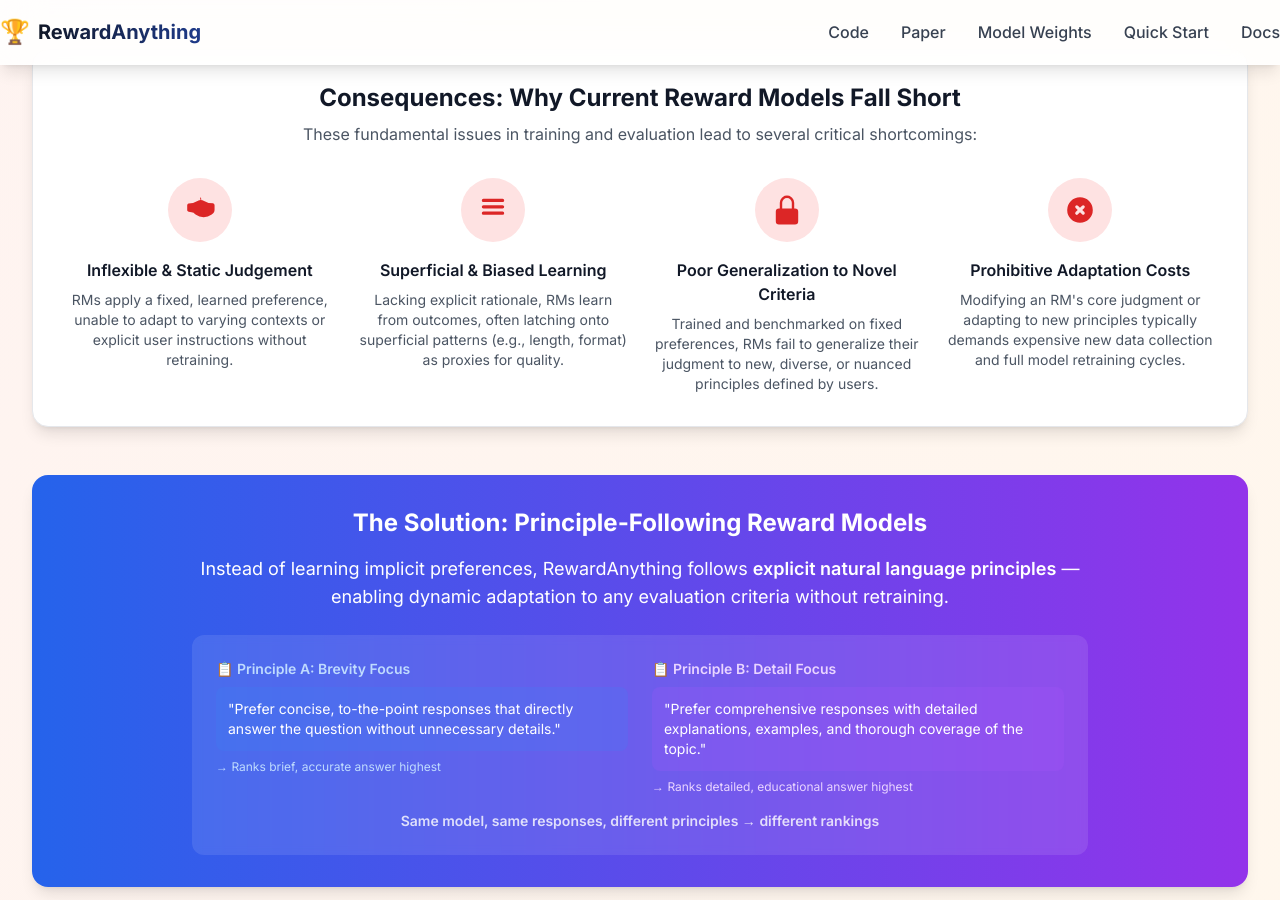
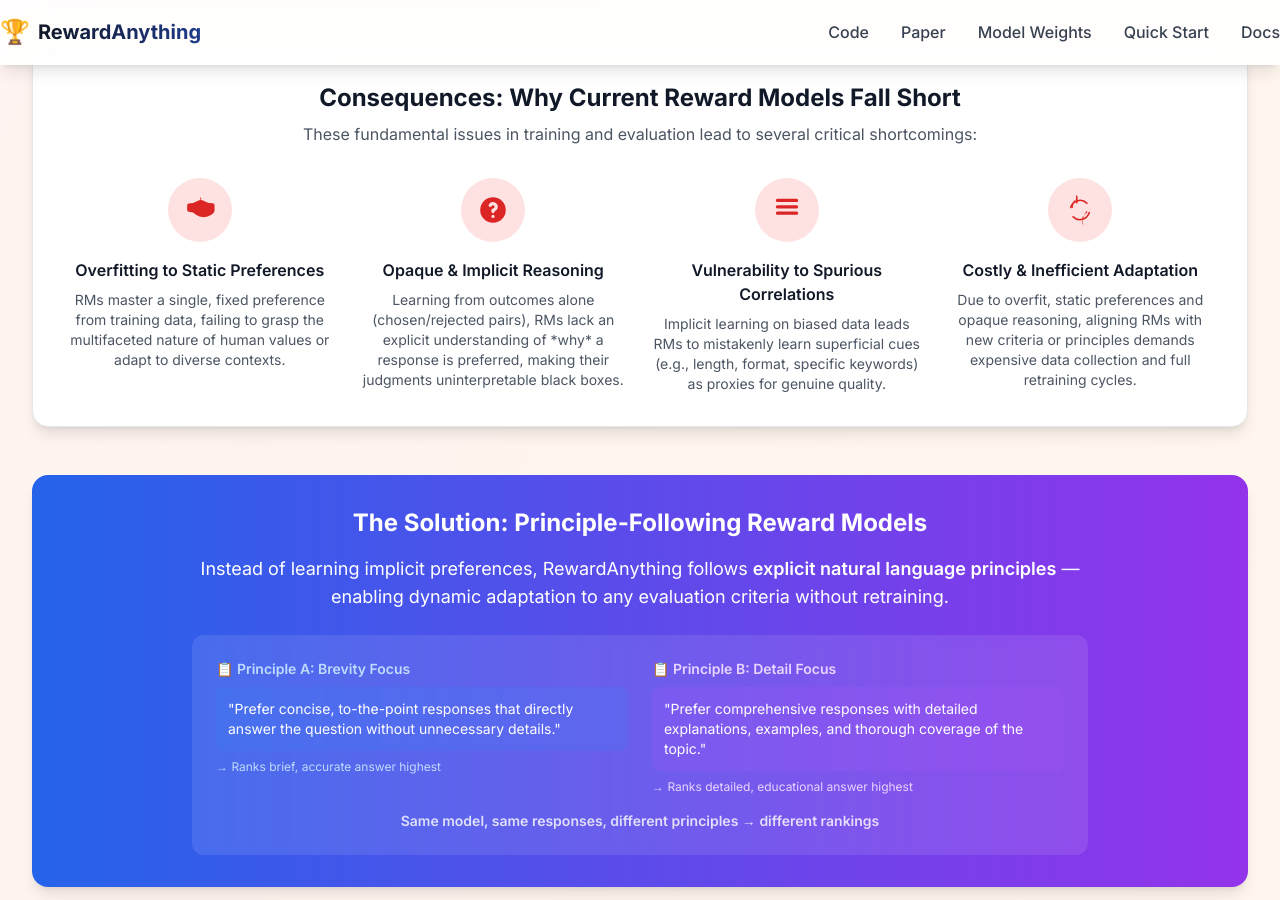
Before and after one commit to zhuohaoyu/RewardAnything, a Jekyll site: the page built from pages/index.html, in a window 1280 px wide and 900 px high, scrolled down 2491 px. Built offline with Jekyll 4.4.1, drawn with Linux system fonts in a browser that asks for light colours; nearby versions of some CDN libraries.

Commit message:
update consequences

```diff
--- a/pages/index.html
+++ b/pages/index.html
@@ -251,46 +251,46 @@
             <div class="grid md:grid-cols-2 lg:grid-cols-4 gap-6">
                 <div class="text-center">
                     <div class="bg-red-100 w-16 h-16 rounded-full flex items-center justify-center mx-auto mb-4">
-                        <!-- Icon for Inflexible & Static Judgement (e.g., a shield or fixed block) -->
+                        <!-- Icon for Overfitting to Static Preferences -->
                         <svg class="w-8 h-8 text-red-600" fill="currentColor" viewBox="0 0 20 20">
                             <path d="M10 2.25A.75.75 0 0110.75 3v.685c.304.06.601.142.89.246l.22.079a12.506 12.506 0 006.283 1.848 1.25 1.25 0 01.958 1.239V10c0 .604-.205 1.168-.57 1.644-.26.335-.556.636-.88.898l-.32.26a11.014 11.014 0 01-5.062 1.73 11.014 11.014 0 01-5.062-1.73l-.32-.26c-.324-.262-.62-.563-.88-.898C2.205 11.168 2 10.604 2 10V7.077c0-.537.348-1.012.857-1.183a12.503 12.503 0 006.283-1.848l.22-.08c.289-.103.586-.185.89-.245V3A.75.75 0 0110 2.25z" />
                         </svg>
                     </div>
-                    <h4 class="font-semibold text-gray-900 mb-2">Inflexible & Static Judgement</h4>
-                    <p class="text-sm text-gray-600">RMs apply a fixed, learned preference, unable to adapt to varying contexts or explicit user instructions without retraining.</p>
+                    <h4 class="font-semibold text-gray-900 mb-2">Overfitting to Static Preferences</h4>
+                    <p class="text-sm text-gray-600">RMs master a single, fixed preference from training data, failing to grasp the multifaceted nature of human values or adapt to diverse contexts.</p>
                 </div>
 
                 <div class="text-center">
                     <div class="bg-red-100 w-16 h-16 rounded-full flex items-center justify-center mx-auto mb-4">
-                        <!-- Icon for Superficial & Biased Learning (e.g., list/format icon, or eye looking at surface) -->
+                        <!-- Icon for Opaque & Implicit Reasoning -->
+                        <svg class="w-8 h-8 text-red-600" fill="currentColor" viewBox="0 0 20 20">
+                            <path fill-rule="evenodd" d="M18 10a8 8 0 11-16 0 8 8 0 0116 0zm-8-3a1 1 0 00-.867.5 1 1 0 11-1.731-1A3 3 0 0113 8a3.001 3.001 0 01-2 2.83V11a1 1 0 11-2 0v-1a1 1 0 011-1 1 1 0 100-2zm0 8a1 1 0 100-2 1 1 0 000 2z" clip-rule="evenodd" />
+                        </svg>
+                    </div>
+                    <h4 class="font-semibold text-gray-900 mb-2">Opaque & Implicit Reasoning</h4>
+                    <p class="text-sm text-gray-600">Learning from outcomes alone (chosen/rejected pairs), RMs lack an explicit understanding of *why* a response is preferred, making their judgments uninterpretable black boxes.</p>
+                </div>
+
+                <div class="text-center">
+                    <div class="bg-red-100 w-16 h-16 rounded-full flex items-center justify-center mx-auto mb-4">
+                        <!-- Icon for Vulnerability to Spurious Correlations -->
                         <svg class="w-8 h-8 text-red-600" fill="currentColor" viewBox="0 0 20 20">
                             <path fill-rule="evenodd" d="M3 4a1 1 0 011-1h12a1 1 0 110 2H4a1 1 0 01-1-1zm0 4a1 1 0 011-1h12a1 1 0 110 2H4a1 1 0 01-1-1zm0 4a1 1 0 011-1h12a1 1 0 110 2H4a1 1 0 01-1-1z" clip-rule="evenodd"/>
                         </svg>
                     </div>
-                    <h4 class="font-semibold text-gray-900 mb-2">Superficial & Biased Learning</h4>
-                    <p class="text-sm text-gray-600">Lacking explicit rationale, RMs learn from outcomes, often latching onto superficial patterns (e.g., length, format) as proxies for quality.</p>
+                    <h4 class="font-semibold text-gray-900 mb-2">Vulnerability to Spurious Correlations</h4>
+                    <p class="text-sm text-gray-600">Implicit learning on biased data leads RMs to mistakenly learn superficial cues (e.g., length, format, specific keywords) as proxies for genuine quality.</p>
                 </div>
 
                 <div class="text-center">
                     <div class="bg-red-100 w-16 h-16 rounded-full flex items-center justify-center mx-auto mb-4">
-                        <!-- Icon for Poor Generalization (e.g., padlock, or diverging paths with a block) -->
+                        <!-- Icon for Costly & Inefficient Adaptation for New Criteria -->
                         <svg class="w-8 h-8 text-red-600" fill="currentColor" viewBox="0 0 20 20">
-                           <path fill-rule="evenodd" d="M10 1a4.5 4.5 0 00-4.5 4.5V9H5a2 2 0 00-2 2v6a2 2 0 002 2h10a2 2 0 002-2v-6a2 2 0 00-2-2h-.5V5.5A4.5 4.5 0 0010 1zm3 8V5.5a3 3 0 10-6 0V9h6z" clip-rule="evenodd" />
+                           <path fill-rule="evenodd" d="M15.312 11.424a5.5 5.5 0 01-9.204 2.506l-.092-.093a.5.5 0 00-.708.708l.092.092a6.5 6.5 0 0010.888-3.003.5.5 0 00-.976-.202l-.008.02zM4.688 8.576a5.5 5.5 0 019.204-2.506l.092.093a.5.5 0 00.708-.708l-.092-.092a6.5 6.5 0 00-10.888 3.003.5.5 0 00.976.202l.008-.02z" clip-rule="evenodd" /> <path fill-rule="evenodd" d="M7.21 1.093A.5.5 0 017.5 1.5v1.848a6.504 6.504 0 00-2.833 4.79.5.5 0 00.988.142A5.504 5.504 0 017.5 3.452V5.5a.5.5 0 001 0V1.5a.5.5 0 01-.29-.907L7.21 1.093zM12.79 18.907a.5.5 0 01-.29.408l-.001.001a.5.5 0 01-.707-.707l.001-.001V16.15a5.504 5.504 0 012.833-4.79.5.5 0 00-.988-.142A6.504 6.504 0 0012.5 16.548V14.5a.5.5 0 00-1 0v4.5a.5.5 0 01.29.907z" clip-rule="evenodd" />
                         </svg>
                     </div>
-                    <h4 class="font-semibold text-gray-900 mb-2">Poor Generalization to Novel Criteria</h4>
-                    <p class="text-sm text-gray-600">Trained and benchmarked on fixed preferences, RMs fail to generalize their judgment to new, diverse, or nuanced principles defined by users.</p>
-                </div>
-
-                <div class="text-center">
-                    <div class="bg-red-100 w-16 h-16 rounded-full flex items-center justify-center mx-auto mb-4">
-                        <!-- Icon for Prohibitive Adaptation Costs (e.g., money bag with down arrow, or broken gear) -->
-                        <svg class="w-8 h-8 text-red-600" fill="currentColor" viewBox="0 0 20 20">
-                            <path fill-rule="evenodd" d="M10 18a8 8 0 100-16 8 8 0 000 16zM8.707 7.293a1 1 0 00-1.414 1.414L8.586 10l-1.293 1.293a1 1 0 101.414 1.414L10 11.414l1.293 1.293a1 1 0 001.414-1.414L11.414 10l1.293-1.293a1 1 0 00-1.414-1.414L10 8.586 8.707 7.293z" clip-rule="evenodd"/>
-                        </svg>
-                    </div>
-                    <h4 class="font-semibold text-gray-900 mb-2">Prohibitive Adaptation Costs</h4>
-                    <p class="text-sm text-gray-600">Modifying an RM's core judgment or adapting to new principles typically demands expensive new data collection and full model retraining cycles.</p>
+                    <h4 class="font-semibold text-gray-900 mb-2">Costly & Inefficient Adaptation</h4>
+                    <p class="text-sm text-gray-600">Due to overfit, static preferences and opaque reasoning, aligning RMs with new criteria or principles demands expensive data collection and full retraining cycles.</p>
                 </div>
             </div>
         </div>
```
